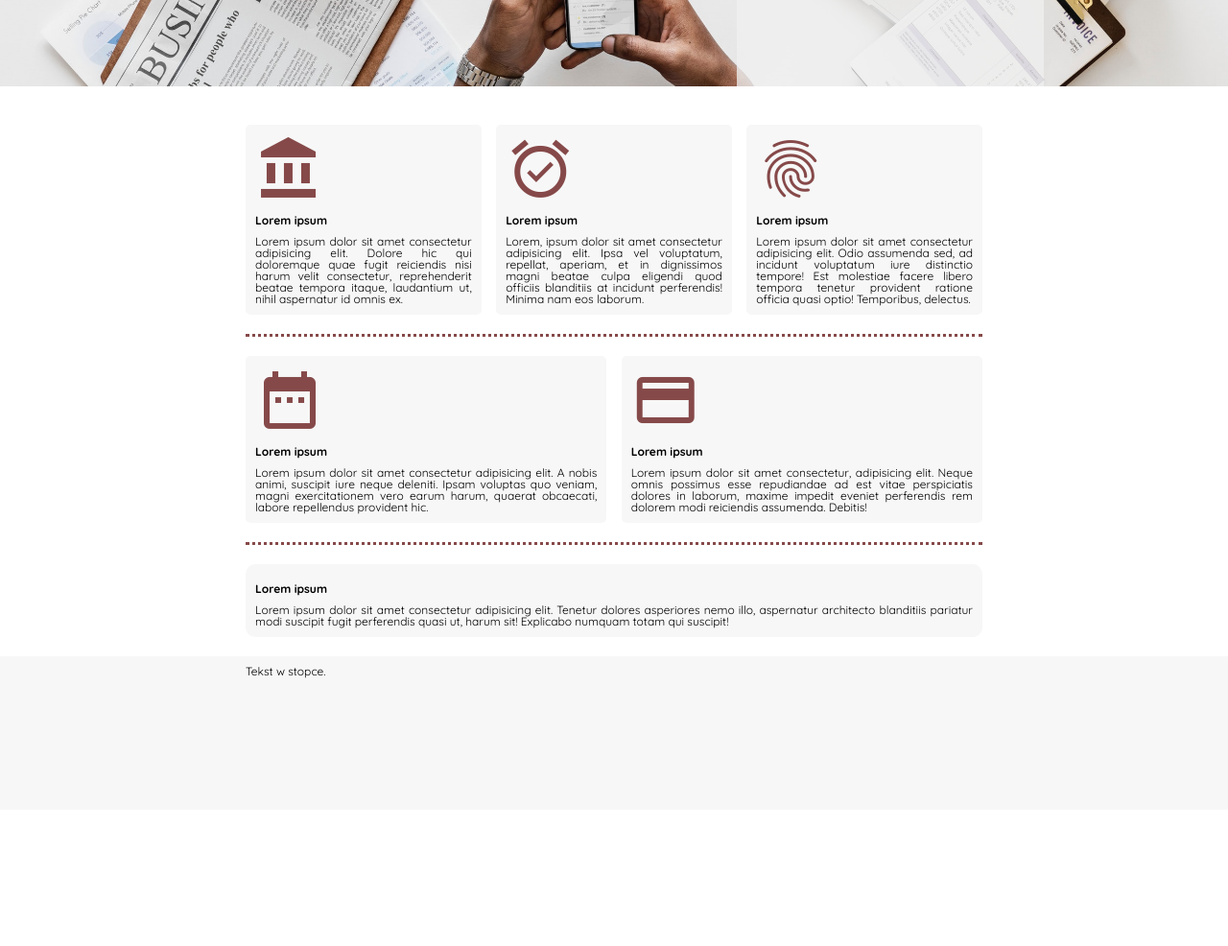
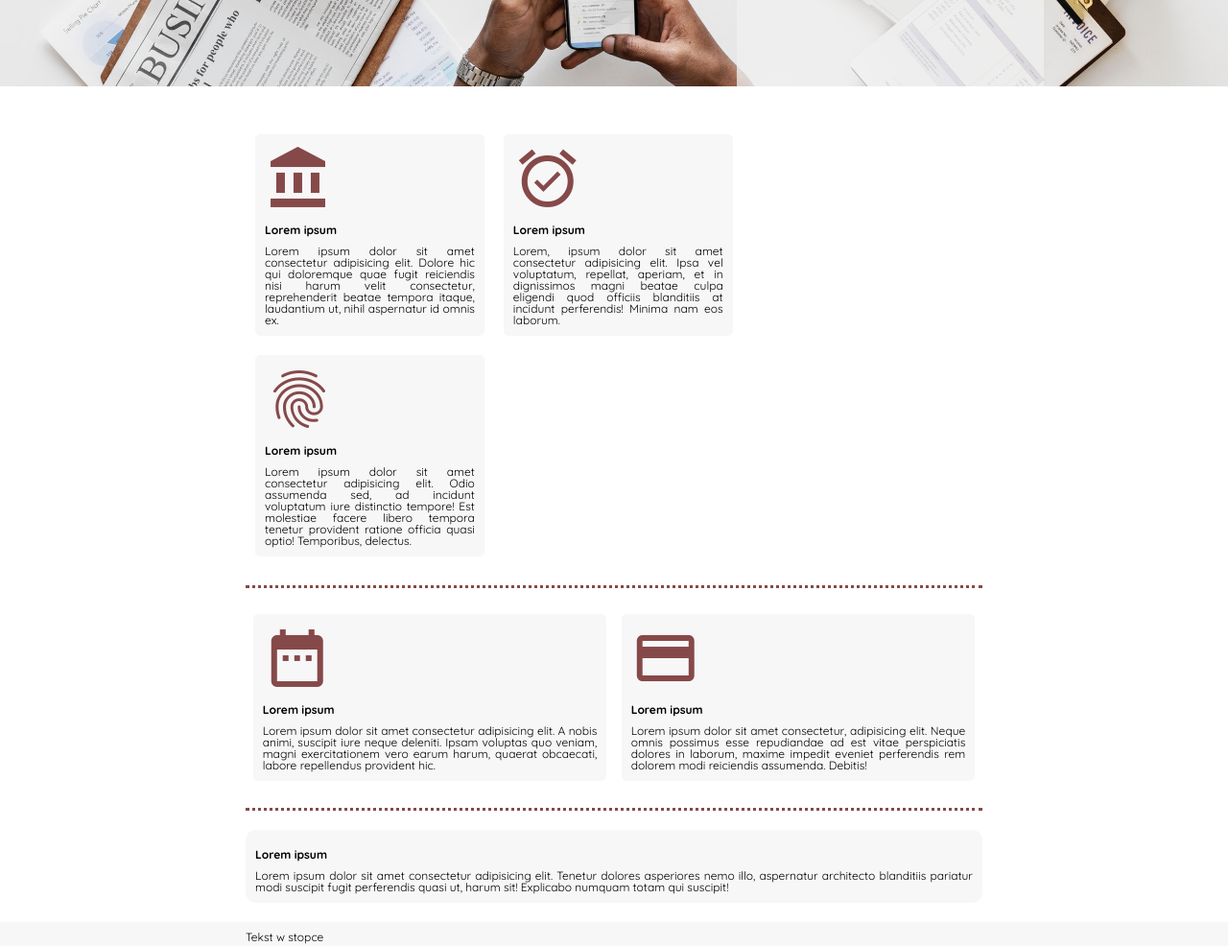
Before and after one commit to kasiadz/zad5_biuro_rachunkowe, a plain HTML site: page index.html in a window 1280 px wide. Shown: the part 500-1486 px from the top of the page at 96% size. Before the commit the page ends 1344 px from the top, so only its background shows below. Drawn offline with Linux system fonts and the light colour scheme.

Commit message:
gotowa bez rwd

```diff
--- a/index.html
+++ b/index.html
@@ -82,7 +82,7 @@
     <!-- przerywa opływanie -->
     <div style='clear: both'></div>
     <footer>
-        <p>Tekst w stopce.</p>
+        <p>Tekst w stopce</p>
 
     </footer>
 </body>
--- a/scss/partials/_main.scss
+++ b/scss/partials/_main.scss
@@ -17,8 +17,10 @@ main {
         //border: .2rem rgb(233, 179, 33) solid;
 
         div.section1 {
-            width: 32%;
+            float: left;
+            width: 31.1%;
             padding: 1rem;
+            margin: 1rem;
             border-radius: .5rem;
             background-color: $section-background;
             text-align: justify;
@@ -27,11 +29,12 @@ main {
             &:hover {
                 box-shadow: 0 0 10px $shadow-color;
             }
-
         }
 
         div.section2 {
-            width: 49%;
+            float: left;
+            width: 48%;
+            margin: 1%;
             padding: 1rem;
             border-radius: .5rem;
             background-color: $section-background;
@@ -54,7 +57,6 @@ main {
             &:hover {
                 box-shadow: 0 0 10px $shadow-color;
             }
-
         }
 
         &:nth-child(1) {
@@ -74,7 +76,7 @@ h3 {
 }
 
 #content {
-    height: 6rem;
+    height: 10rem;
     width: 19rem;
     top: 50vh;
     padding: .9rem .2rem;
@@ -85,7 +87,6 @@ h3 {
     border-left: none;
     transition: all 1s linear;
     background-color: $section-background;
-
 }
 
 #content:hover {
```
Also changed, not shown: css/style.css, 1 other file.
